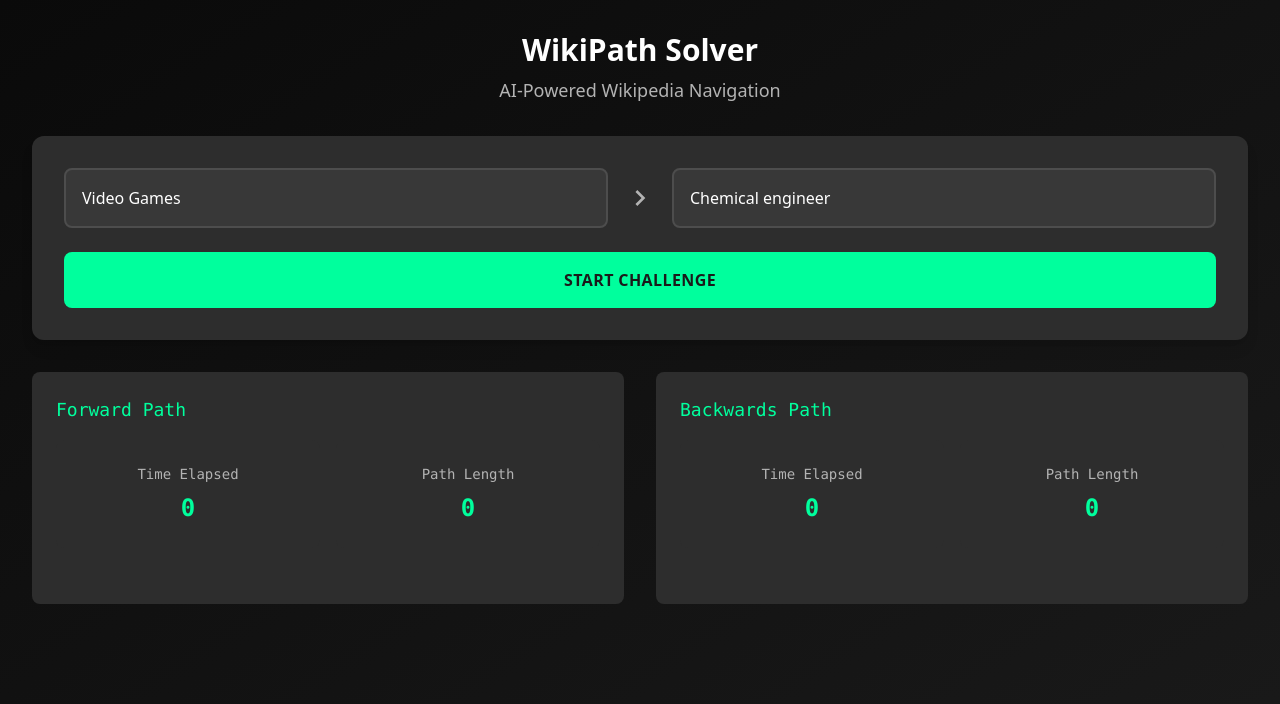
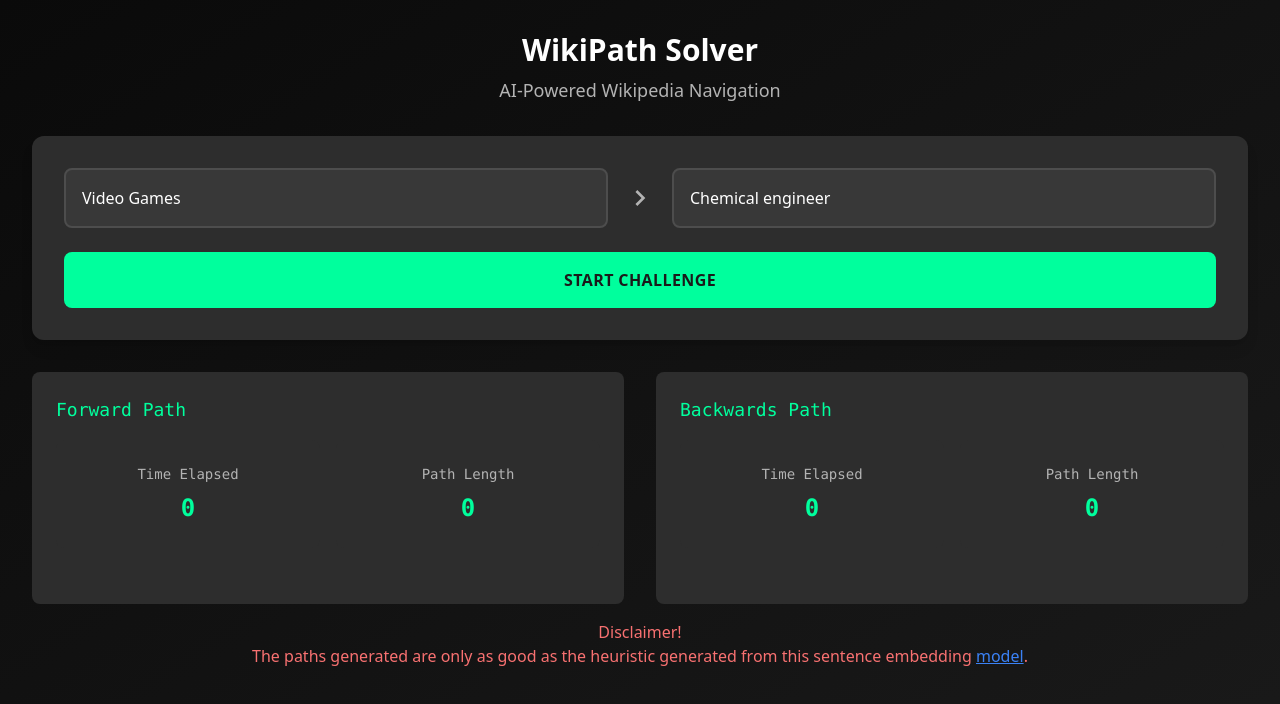
Before and after one commit to joieng1/ai-wikipedia-search, a Next.js app: page / in a window 1280 px wide. Shown: the top 704 px of the page. Built offline with nearby package versions, Linux system fonts and the light colour scheme.

Commit message:
add disclaimer

```diff
--- a/src/components/home.tsx
+++ b/src/components/home.tsx
@@ -1,4 +1,5 @@
 "use client";
+import Link from "next/link";
 import React, { useState, CSSProperties, useEffect } from "react";
 import ClipLoader from "react-spinners/ClipLoader";
 
@@ -244,6 +245,22 @@
           ))}
         </div>
       </div>
+      <div className="my-4 text-red-400 text-center">
+        <h1 className="">Disclaimer!</h1>
+        <p>
+          The paths generated are only as good as the heuristic generated from
+          this sentence embedding{" "}
+          <span>
+            <Link
+              className="text-blue-500 underline hover:text-blue-700"
+              href="https://huggingface.co/Xenova/all-MiniLM-L6-v2"
+            >
+              model
+            </Link>
+          </span>
+          .
+        </p>
+      </div>
     </div>
   );
 }
```
